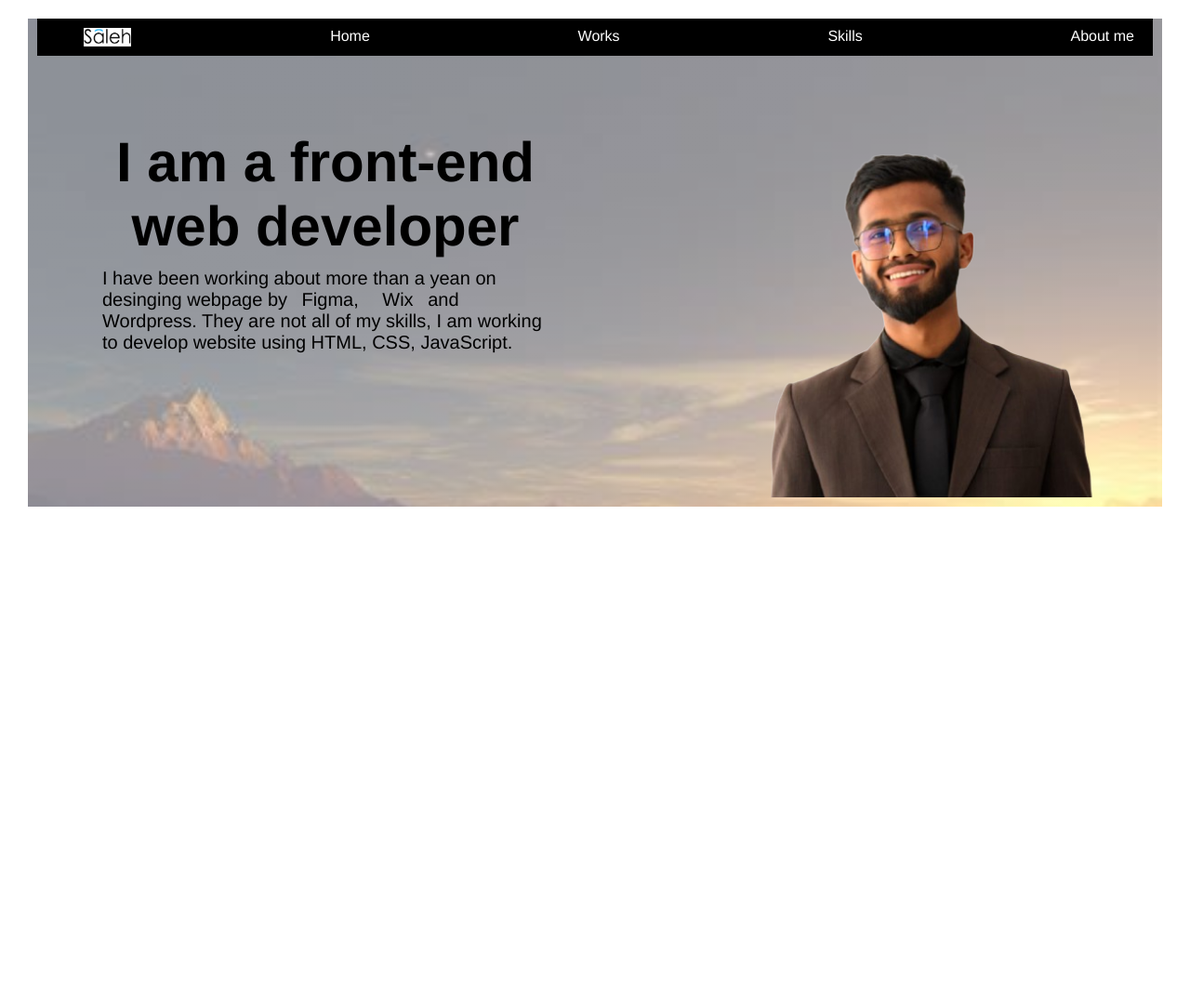
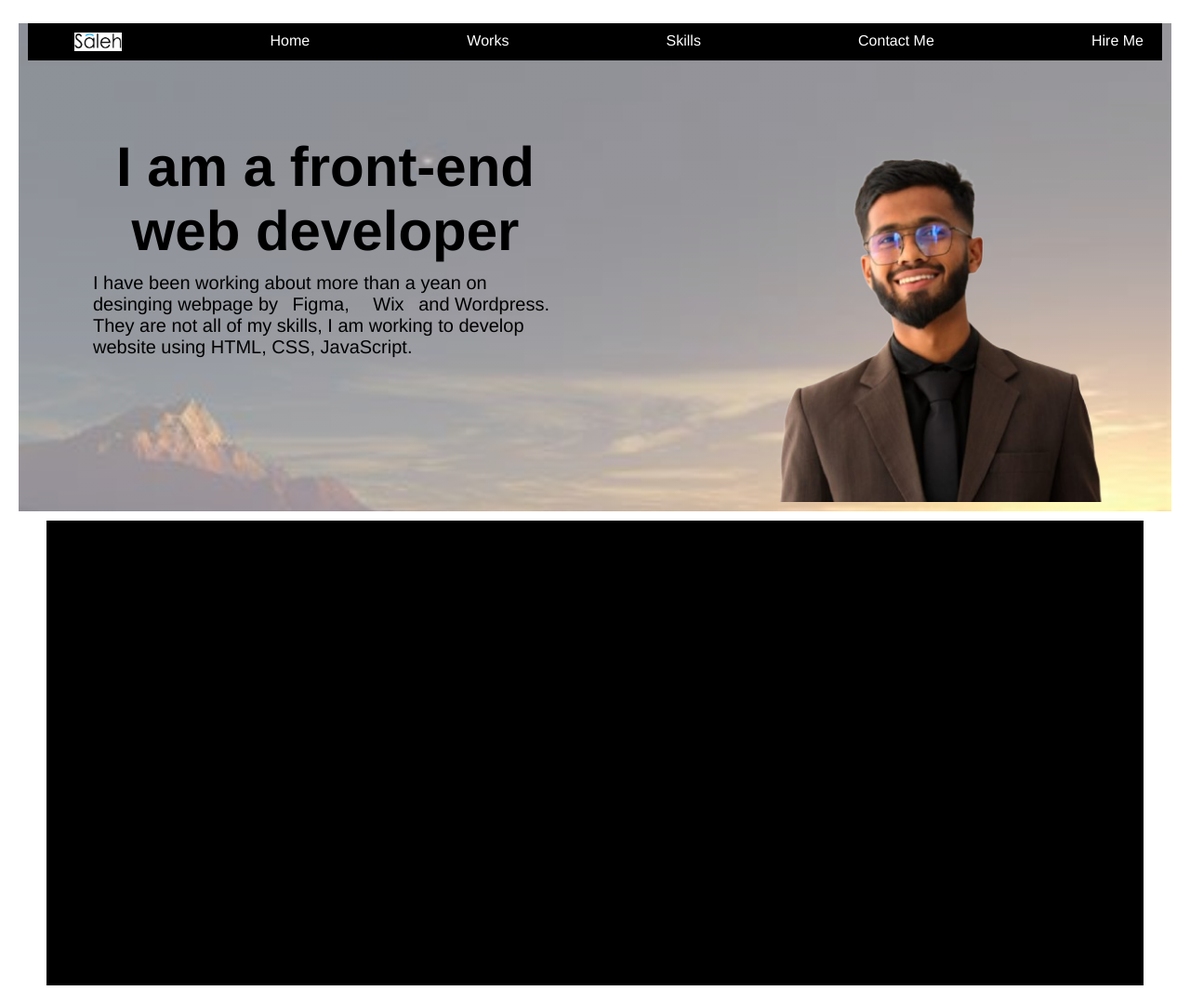
Before and after one commit to Salehchy46/my-website, a plain HTML site: page index.html in a window 1280 px wide. Shown: the whole page at 93% size. Before the commit the page ends 800 px from the top, so only its background shows below. Drawn offline with Linux system fonts and the light colour scheme.

Commit message:
my form to upload

```diff
--- /dev/null
+++ b/css/form.css
@@ -0,0 +1,29 @@
+* {
+  margin: 10px;
+  font-family: 'Franklin Gothic Medium', 'Arial Narrow', Arial, sans-serif;
+}
+
+.logo {
+  height: 20px;
+}
+
+.navigation {
+  display: flex;
+  list-style: none;
+  justify-content: space-between;
+  color: #4b4b4b;
+  background: #000;
+  margin-top: 15px;
+}
+
+.nav {
+  text-decoration: none;
+  color: #fff;
+}
+
+.nav:hover {
+  color: #000;
+  background: white;
+  position: static;
+  box-shadow: 5px 5px #000000, 5px 5px #ffffff, 5px 5px #000000;
+}
--- a/css/nav.css
+++ b/css/nav.css
@@ -9,6 +9,7 @@ header {
   background-image: linear-gradient(rgba(255,255,255,0.5), rgba(255,255,255,0.5)),url('../images/OIP.jpeg');
   background-repeat: no-repeat;
   background-size: cover;
+  margin: 0px;
 }
 
 .logo {
@@ -21,6 +22,7 @@ header {
   justify-content: space-between;
   color: #4b4b4b;
   background: #000;
+  margin-top: 15px;
 }
 
 .nav {
@@ -71,3 +73,11 @@ header {
 .connection:hover {
   color: rgb(255, 5, 5);
 }
+
+/*The main section*/
+
+.main-sec {
+  height: 500px;
+  background: #000;
+  max-height: 1000px;
+}
--- a/index.html
+++ b/index.html
@@ -10,10 +10,11 @@
   <header>
     <ul class="navigation">
       <img class="logo" src="./images/logo.png" alt="Logo">
-      <li><a class="nav" href="">Home</a></li>
+      <li><a class="nav" href="./index.html">Home</a></li>
       <li><a class="nav" href="">Works</a></li>
       <li><a class="nav" href="">Skills</a></li>
-      <li><a class="nav" href="">About me</a></li>
+      <li><a class="nav" href="">Contact Me</a></li>
+      <li><a class="nav" href="./html/form.html">Hire Me</a></li>
     </ul>
     <div class="introduction">
       <div class="it-is-title">
@@ -28,7 +29,12 @@
   </header>
   <main>
     <section>
+      <div class="sector1">
+        <h2></h2>
+      </div>
+      <div class="main-sec">
 
+      </div>
     </section>
   </main>
   <footer>
```
Also changed, not shown: html/form.html (added, +24 -0 lines).
